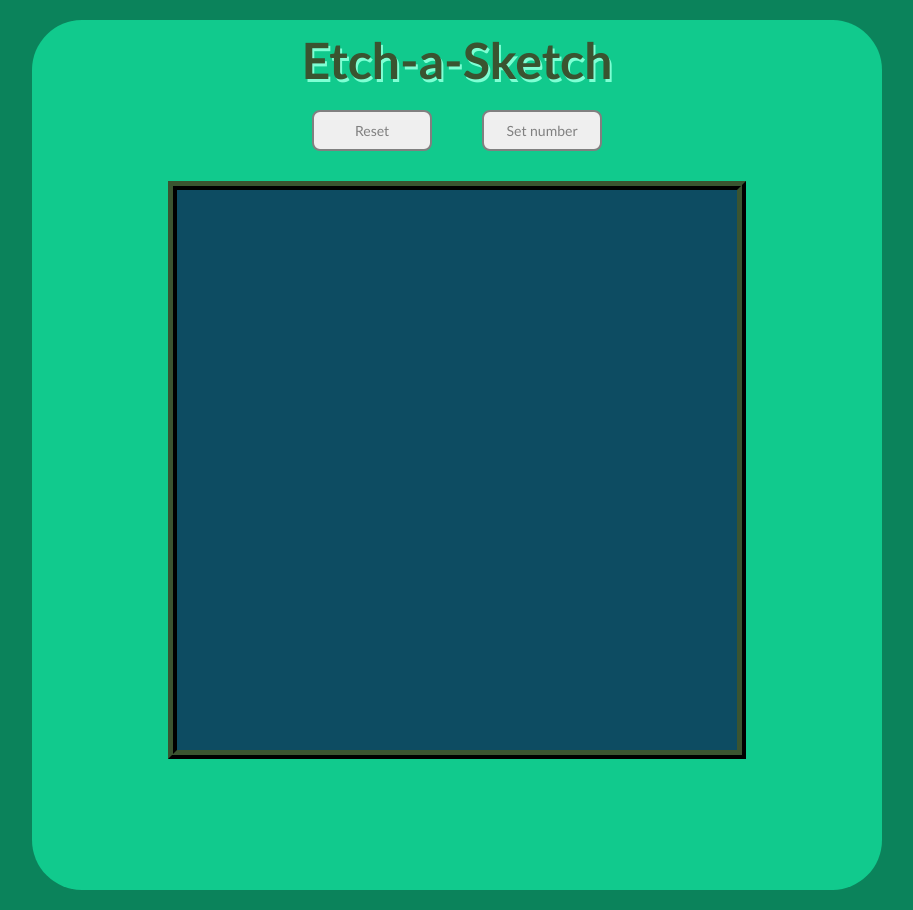
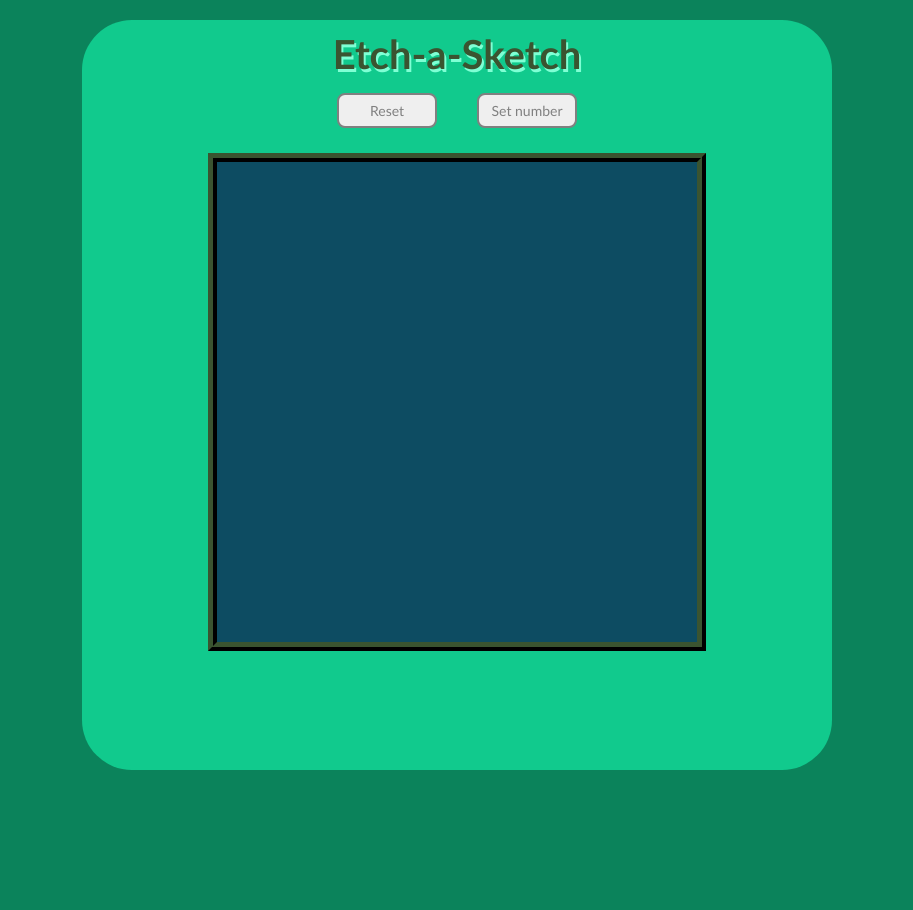
Before and after one commit to luisaraque1988/etch-a-sketch, a plain HTML site: page index.html in a window 1280 px wide. Shown: the whole page, without its empty margins (183-1096 px from the left). After the commit the page ends 800 px from the top, so only its background shows below. Drawn offline with Linux system fonts and the light colour scheme.

Commit message:
Change more style properties

```diff
--- a/script.js
+++ b/script.js
@@ -21,7 +21,7 @@ function getColor() {
 
 function createGrid(squarePerSide) {
 
-    let newSquareDimension = 560 / squarePerSide;
+    let newSquareDimension = 480 / squarePerSide;
     newSquareDimension += "px";
 
     if (divContainer.children.length > 0) {
--- a/style.css
+++ b/style.css
@@ -17,8 +17,8 @@ body {
     display: flex;
     flex-direction: column;
     align-items: center;
-    width: 850px;
-    height: 870px;
+    width: 750px;
+    height: 750px;
     background-color: rgb(17, 202, 141);
     margin: 20px;
     border-radius: 50px;
@@ -27,7 +27,7 @@ body {
 
 h1 {
     margin: 10px;
-    font-size: 50px;
+    font-size: 40px;
     font-weight: 800;
     color: rgb(58, 84, 48);
     text-shadow: 2px 3px aquamarine;
@@ -39,10 +39,10 @@ h1 {
     justify-content: center;
 
     button {
-        width: 120px;
-        padding: 10px;
+        width: 100px;
+        padding: 7px;
         border-radius: 8px;
-        margin: 10px;
+        margin: 5px;
         font-size: 14px;
         border: solid 2px gray;
         color: gray;
@@ -53,8 +53,8 @@ h1 {
     border: solid rgb(58, 84, 48) 9px;
     display: flex;
     flex-wrap: wrap;
-    width: 578px;
-    height: 578px;
+    width: 498px;
+    height: 498px;
     align-content: center;
     background-color: rgb(13, 76, 98);
     margin: 20px;
```
